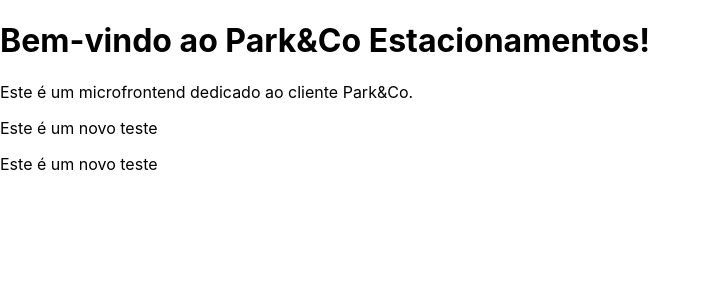
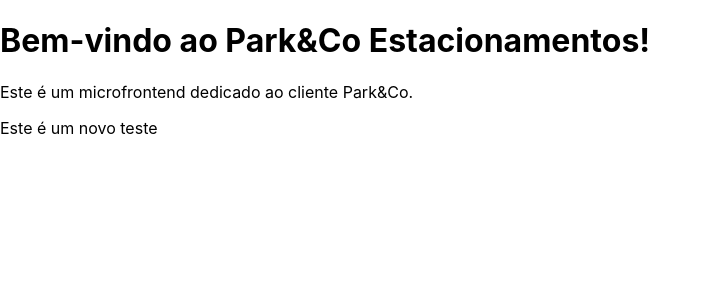
Before and after one commit to AlaminoCS/tinyfronts, a React (Create React App) app in the folder packages/park-and-co/: page / in a window 1280 px wide. Shown: the top 300 px of the page, without its empty margins (0-710 px from the left). Built offline with nearby package versions, Linux system fonts and the light colour scheme.

Commit message:
feat: test

```diff
--- a/packages/park-and-co/src/App.tsx
+++ b/packages/park-and-co/src/App.tsx
@@ -5,7 +5,6 @@ const App: React.FC = () => (
     <h1>Bem-vindo ao Park&Co Estacionamentos!</h1>
     <p>Este é um microfrontend dedicado ao cliente Park&Co.</p>
     <p>Este é um novo teste</p>
-    <p>Este é um novo teste</p>
   </div>
 )
 
```
